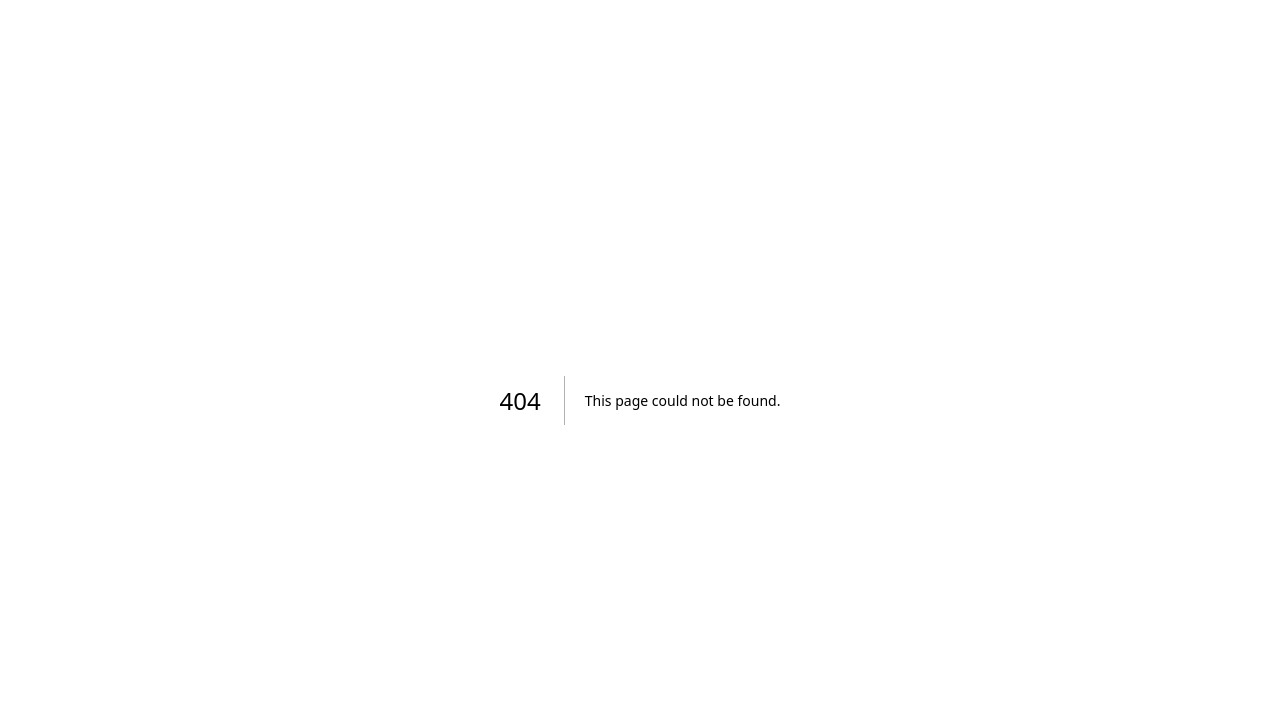
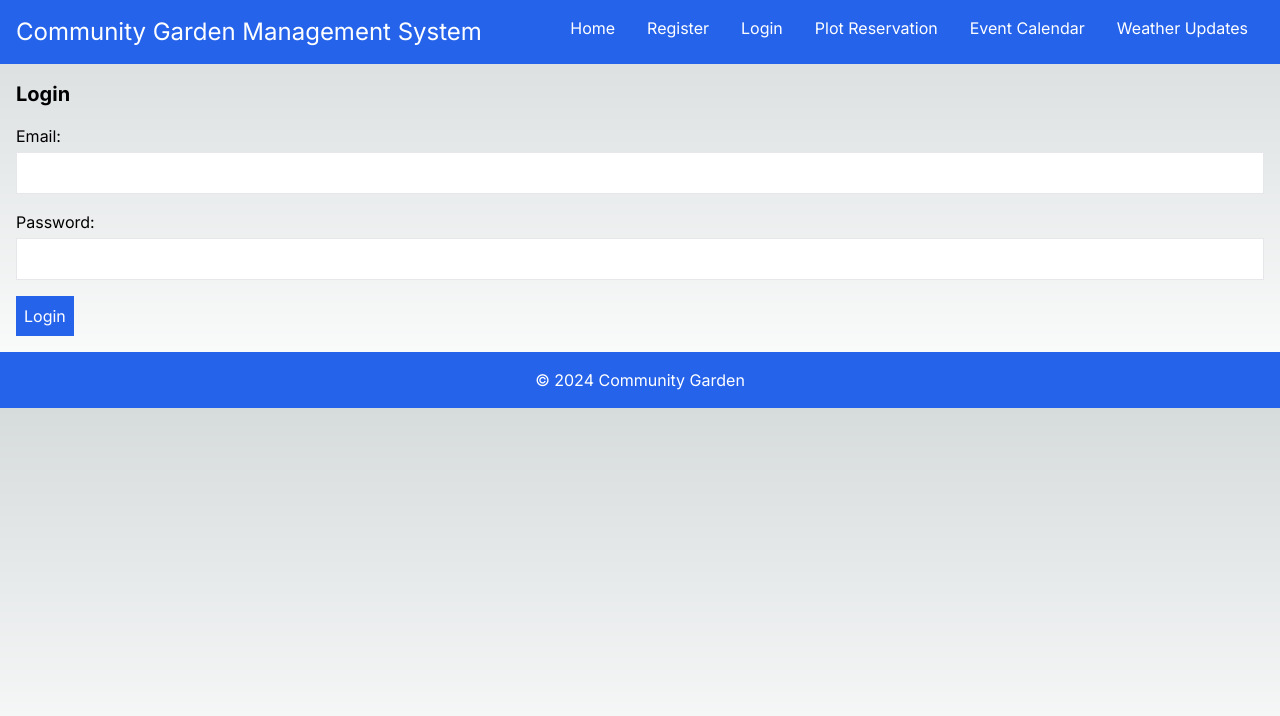
Before and after one commit to DianeLarsen/community_garden_management, a Next.js app: page /login in a window 1280 px wide. Before the commit this address had no page. Shown: the top 716 px of the page. Built offline with nearby package versions, Linux system fonts and the light colour scheme.

Commit message:
Basic structure created

```diff
--- /dev/null
+++ b/app/event-calendar/page.jsx
@@ -0,0 +1,10 @@
+const EventCalendar = () => {
+  return (
+    <div>
+      <h2 className="text-xl font-bold">Event Calendar</h2>
+      <p>View upcoming gardening events and workshops.</p>
+    </div>
+  )
+}
+
+export default EventCalendar
--- a/app/layout.js
+++ b/app/layout.js
@@ -1,4 +1,5 @@
 import { Inter } from "next/font/google";
+import Link from "next/link";
 import "./globals.css";
 
 const inter = Inter({ subsets: ["latin"] });
@@ -11,7 +12,36 @@ export const metadata = {
 export default function RootLayout({ children }) {
   return (
     <html lang="en">
-      <body className={inter.className}>{children}</body>
+      <body className={inter.className}>
+        <header className="bg-blue-600 text-white p-4 flex justify-between">
+          <h1 className="text-2xl">Community Garden Management System</h1>
+          <nav>
+            <Link href="/" className="text-white px-4">
+              Home
+            </Link>
+            <Link className="text-white px-4" href="/register">
+              Register
+            </Link>
+            <Link className="text-white px-4" href="/login">
+              Login
+            </Link>
+            <Link href="/plot-reservation" className="text-white px-4">
+              Plot Reservation
+            </Link>
+            <Link className="text-white px-4" href="/event-calendar">
+              Event Calendar
+            </Link>
+            <Link href="/weather-updates" className="text-white px-4">
+              Weather Updates
+            </Link>
+          </nav>
+        </header>
+
+        <main className="p-4">{children}</main>
+        <footer className="bg-blue-600 text-white p-4 text-center">
+          &copy; 2024 Community Garden
+        </footer>
+      </body>
     </html>
   );
 }
--- /dev/null
+++ b/app/login/page.jsx
@@ -0,0 +1,22 @@
+import React from 'react'
+
+const Login = () => {
+  return (
+    <div>
+      <h2 className="text-xl font-bold">Login</h2>
+      <form className="mt-4">
+        <label className="block">
+          Email:
+          <input type="email" name="email" className="border p-2 w-full mt-1" />
+        </label>
+        <label className="block mt-4">
+          Password:
+          <input type="password" name="password" className="border p-2 w-full mt-1" />
+        </label>
+        <button type="submit" className="bg-blue-600 text-white p-2 mt-4">Login</button>
+      </form>
+    </div>
+  )
+}
+
+export default Login
--- a/app/page.js
+++ b/app/page.js
@@ -3,111 +3,8 @@ import Image from "next/image";
 export default function Home() {
   return (
     <main className="flex min-h-screen flex-col items-center justify-between p-24">
-      <div className="z-10 max-w-5xl w-full items-center justify-between font-mono text-sm lg:flex">
-        <p className="fixed left-0 top-0 flex w-full justify-center border-b border-gray-300 bg-gradient-to-b from-zinc-200 pb-6 pt-8 backdrop-blur-2xl dark:border-neutral-800 dark:bg-zinc-800/30 dark:from-inherit lg:static lg:w-auto  lg:rounded-xl lg:border lg:bg-gray-200 lg:p-4 lg:dark:bg-zinc-800/30">
-          Get started by editing&nbsp;
-          <code className="font-mono font-bold">app/page.js</code>
-        </p>
-        <div className="fixed bottom-0 left-0 flex h-48 w-full items-end justify-center bg-gradient-to-t from-white via-white dark:from-black dark:via-black lg:static lg:h-auto lg:w-auto lg:bg-none">
-          <a
-            className="pointer-events-none flex place-items-center gap-2 p-8 lg:pointer-events-auto lg:p-0"
-            href="https://vercel.com?utm_source=create-next-app&utm_medium=appdir-template&utm_campaign=create-next-app"
-            target="_blank"
-            rel="noopener noreferrer"
-          >
-            By{" "}
-            <Image
-              src="/vercel.svg"
-              alt="Vercel Logo"
-              className="dark:invert"
-              width={100}
-              height={24}
-              priority
-            />
-          </a>
-        </div>
-      </div>
-
-      <div className="relative flex place-items-center before:absolute before:h-[300px] before:w-full sm:before:w-[480px] before:-translate-x-1/2 before:rounded-full before:bg-gradient-radial before:from-white before:to-transparent before:blur-2xl before:content-[''] after:absolute after:-z-20 after:h-[180px] after:w-full sm:after:w-[240px] after:translate-x-1/3 after:bg-gradient-conic after:from-sky-200 after:via-blue-200 after:blur-2xl after:content-[''] before:dark:bg-gradient-to-br before:dark:from-transparent before:dark:to-blue-700 before:dark:opacity-10 after:dark:from-sky-900 after:dark:via-[#0141ff] after:dark:opacity-40 before:lg:h-[360px] z-[-1]">
-        <Image
-          className="relative dark:drop-shadow-[0_0_0.3rem_#ffffff70] dark:invert"
-          src="/next.svg"
-          alt="Next.js Logo"
-          width={180}
-          height={37}
-          priority
-        />
-      </div>
-
-      <div className="mb-32 grid text-center lg:max-w-5xl lg:w-full lg:mb-0 lg:grid-cols-4 lg:text-left">
-        <a
-          href="https://nextjs.org/docs?utm_source=create-next-app&utm_medium=appdir-template&utm_campaign=create-next-app"
-          className="group rounded-lg border border-transparent px-5 py-4 transition-colors hover:border-gray-300 hover:bg-gray-100 hover:dark:border-neutral-700 hover:dark:bg-neutral-800/30"
-          target="_blank"
-          rel="noopener noreferrer"
-        >
-          <h2 className={`mb-3 text-2xl font-semibold`}>
-            Docs{" "}
-            <span className="inline-block transition-transform group-hover:translate-x-1 motion-reduce:transform-none">
-              -&gt;
-            </span>
-          </h2>
-          <p className={`m-0 max-w-[30ch] text-sm opacity-50`}>
-            Find in-depth information about Next.js features and API.
-          </p>
-        </a>
-
-        <a
-          href="https://nextjs.org/learn?utm_source=create-next-app&utm_medium=appdir-template-tw&utm_campaign=create-next-app"
-          className="group rounded-lg border border-transparent px-5 py-4 transition-colors hover:border-gray-300 hover:bg-gray-100 hover:dark:border-neutral-700 hover:dark:bg-neutral-800 hover:dark:bg-opacity-30"
-          target="_blank"
-          rel="noopener noreferrer"
-        >
-          <h2 className={`mb-3 text-2xl font-semibold`}>
-            Learn{" "}
-            <span className="inline-block transition-transform group-hover:translate-x-1 motion-reduce:transform-none">
-              -&gt;
-            </span>
-          </h2>
-          <p className={`m-0 max-w-[30ch] text-sm opacity-50`}>
-            Learn about Next.js in an interactive course with&nbsp;quizzes!
-          </p>
-        </a>
-
-        <a
-          href="https://vercel.com/templates?framework=next.js&utm_source=create-next-app&utm_medium=appdir-template&utm_campaign=create-next-app"
-          className="group rounded-lg border border-transparent px-5 py-4 transition-colors hover:border-gray-300 hover:bg-gray-100 hover:dark:border-neutral-700 hover:dark:bg-neutral-800/30"
-          target="_blank"
-          rel="noopener noreferrer"
-        >
-          <h2 className={`mb-3 text-2xl font-semibold`}>
-            Templates{" "}
-            <span className="inline-block transition-transform group-hover:translate-x-1 motion-reduce:transform-none">
-              -&gt;
-            </span>
-          </h2>
-          <p className={`m-0 max-w-[30ch] text-sm opacity-50`}>
-            Explore starter templates for Next.js.
-          </p>
-        </a>
-
-        <a
-          href="https://vercel.com/new?utm_source=create-next-app&utm_medium=appdir-template&utm_campaign=create-next-app"
-          className="group rounded-lg border border-transparent px-5 py-4 transition-colors hover:border-gray-300 hover:bg-gray-100 hover:dark:border-neutral-700 hover:dark:bg-neutral-800/30"
-          target="_blank"
-          rel="noopener noreferrer"
-        >
-          <h2 className={`mb-3 text-2xl font-semibold`}>
-            Deploy{" "}
-            <span className="inline-block transition-transform group-hover:translate-x-1 motion-reduce:transform-none">
-              -&gt;
-            </span>
-          </h2>
-          <p className={`m-0 max-w-[30ch] text-sm opacity-50 text-balance`}>
-            Instantly deploy your Next.js site to a shareable URL with Vercel.
-          </p>
-        </a>
-      </div>
+           <h2 className="text-xl font-bold">Welcome to the Community Garden Management System</h2>
+      <p>Manage garden plots, member registrations, and events efficiently.</p>
     </main>
   );
 }
--- /dev/null
+++ b/app/plot-reservation/page.jsx
@@ -0,0 +1,10 @@
+const PlotReservation = () => {
+  return (
+    <div>
+      <h2 className="text-xl font-bold">Plot Reservation</h2>
+      <p>Reserve your garden plot here.</p>
+    </div>
+  );
+};
+
+export default PlotReservation;
--- /dev/null
+++ b/app/register/page.jsx
@@ -0,0 +1,26 @@
+import React from 'react'
+
+const Register = () => {
+  return (
+    <div>
+       <h2 className="text-xl font-bold">Register</h2>
+      <form className="mt-4">
+        <label className="block">
+          Name:
+          <input type="text" name="name" className="border p-2 w-full mt-1" />
+        </label>
+        <label className="block mt-4">
+          Email:
+          <input type="email" name="email" className="border p-2 w-full mt-1" />
+        </label>
+        <label className="block mt-4">
+          Password:
+          <input type="password" name="password" className="border p-2 w-full mt-1" />
+        </label>
+        <button type="submit" className="bg-blue-600 text-white p-2 mt-4">Register</button>
+      </form>
+    </div>
+  )
+}
+
+export default Register
--- /dev/null
+++ b/app/weather-updates/page.jsx
@@ -0,0 +1,10 @@
+const WeatherUpdates = () => {
+  return (
+    <div>
+      <h2 className="text-xl font-bold">Weather Updates</h2>
+      <p>Get the latest weather updates for your garden.</p>
+    </div>
+  )
+}
+
+export default WeatherUpdates
```
Also changed, not shown: components/PlotReservation.jsx (added), 1 other file (tests, documents, lock files or other folders).
